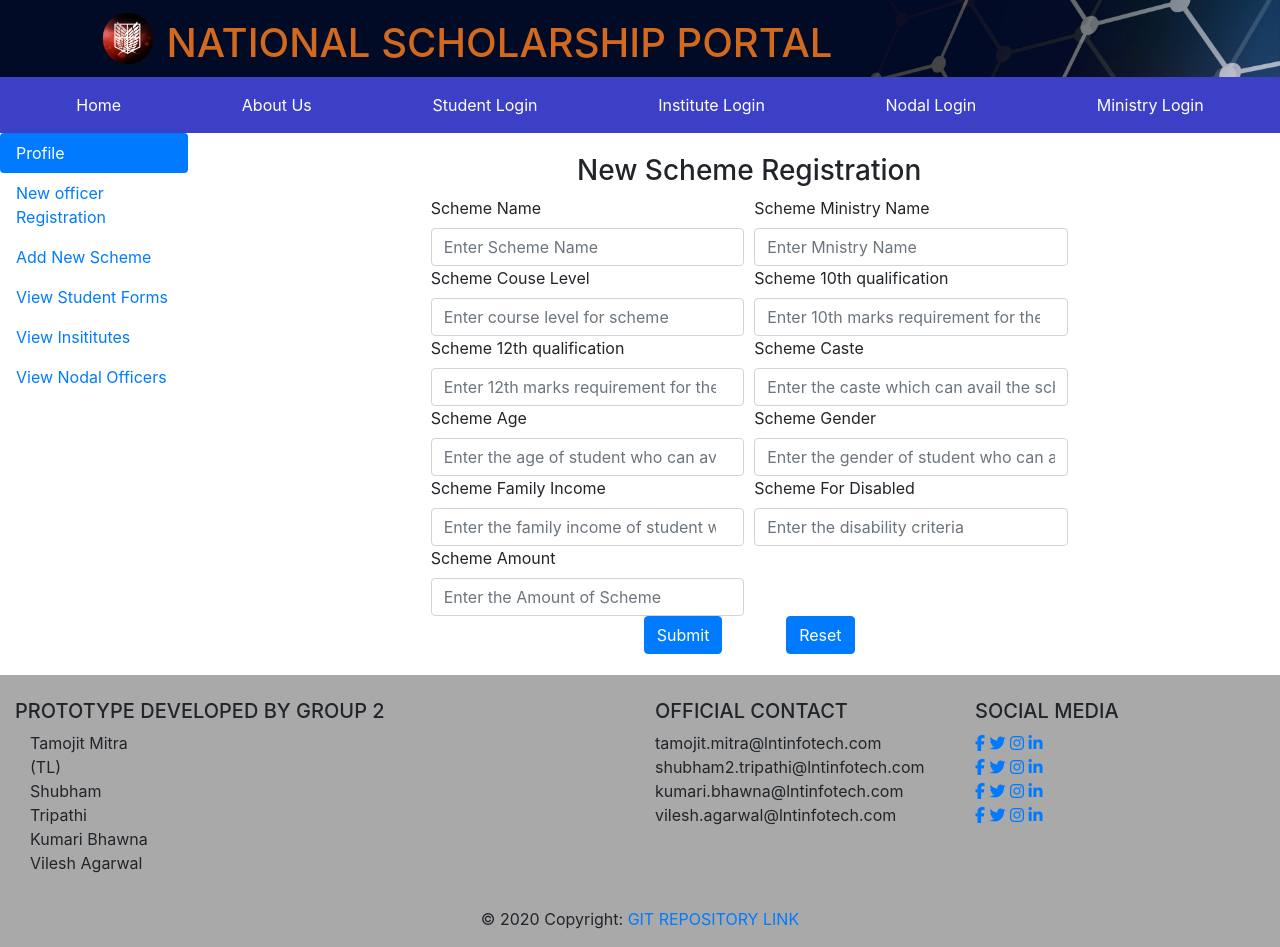
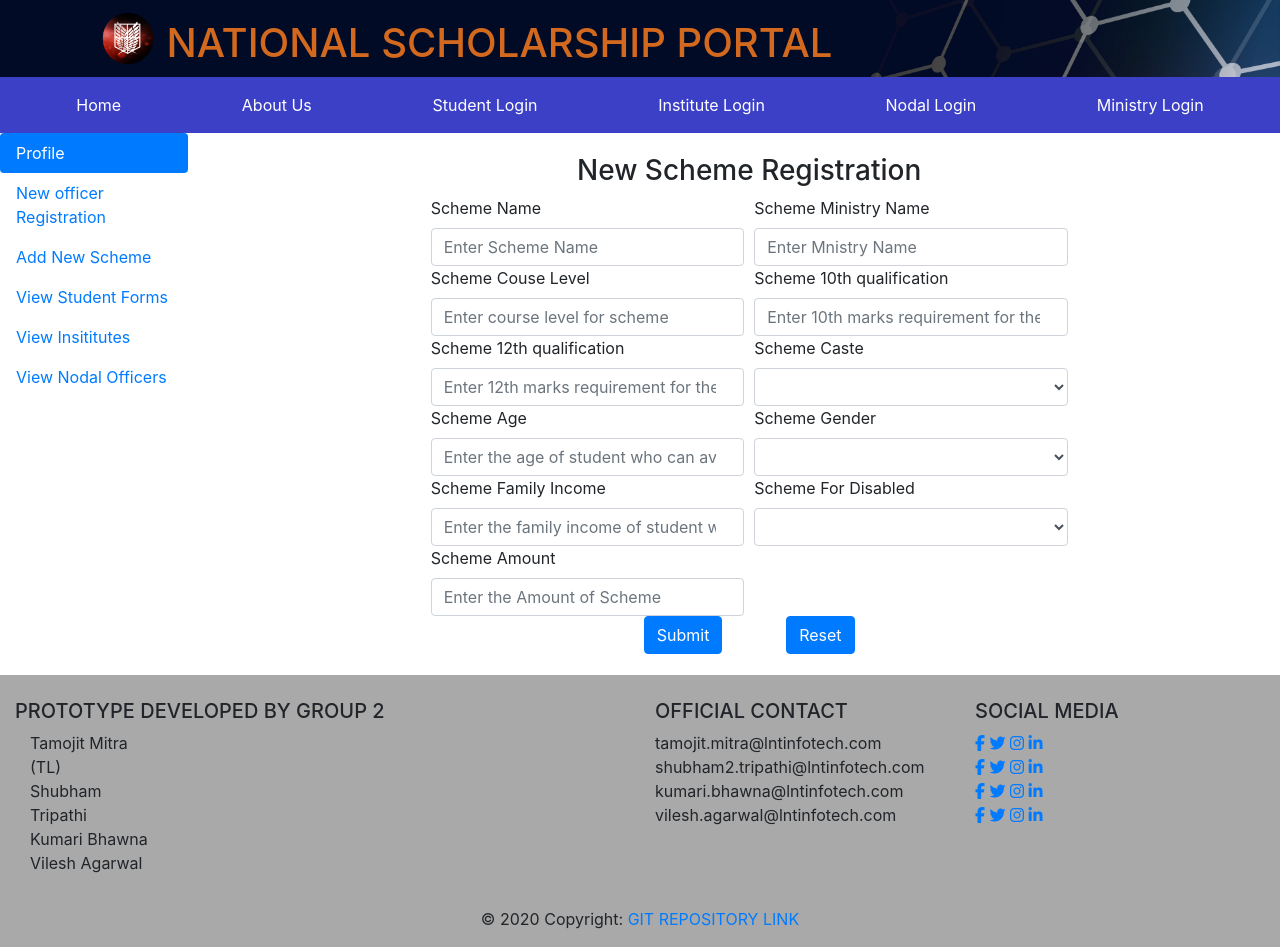
Before and after one commit to realtripathi/PGFrontEnd, an Angular app: page /ministryDashboard/freshScheme in a window 1280 px wide. Built offline with nearby package versions, Linux system fonts and the light colour scheme.

Commit message:
schemeReg and nodalReg form validation

```diff
--- a/src/app/nodal-register/nodal-register.component.html
+++ b/src/app/nodal-register/nodal-register.component.html
@@ -10,8 +10,10 @@
     <div class="form-row">
       <div class="col-md-6 mb-3">
         <label for="nodalName">Nodal Name</label>
-        <input type="text" name="nodalName" id="" class="form-control" placeholder="Enter Nodal Officer Name"
+        <input type="text" required #name="ngModel" [class.is-invalid]="name.invalid && name.touched" class="form-control" name="name" class="form-control" placeholder="Enter Nodal Officer Name"
           [(ngModel)]="nodalModel.nodalName">
+          <small class="text-danger" [class.d-none]="name.valid || name.untouched">Name is required</small>
+
       </div>
 
       <div class="col-md-6 mb-3">
@@ -24,14 +26,25 @@
 
       <div class="col-md-6 mb-3">
         <label for="nodalPhone">Nodal Phone Number</label>
-        <input type="number" name="nodalPhone" id="" class="form-control" placeholder="Enter Nodal Officer Contact Number"
+        <input type="number" required #phone="ngModel" pattern="\d{10}$" name="phone" [class.is-invalid]="phone.invalid && phone.touched" class="form-control" placeholder="Enter Nodal Officer Contact Number"
           [(ngModel)]="nodalModel.nodalPhone">
+
+          <div *ngIf="phone.errors && (phone.valid || phone.touched)">
+            <small class="text-danger" *ngIf="phone.errors.required">Phone number is required</small>
+            <small class="text-danger" *ngIf="phone.errors.pattern">Phone number must be a 10 digits number</small>
+
+          </div>
       </div>
 
       <div class="col-md-6 mb-3">
         <label for="nodalEmail">Nodal Email address</label>
-        <input type="text" name="nodalEmail" id="" class="form-control" placeholder="Enter Nodal Officer Email Id"
+        <input type="text" required #email="ngModel" pattern="[a-z0-9._%+-]+@[a-z0-9.-]+\.[a-z]{2,}$" name="email" [class.is-invalid]="email.invalid && email.touched" class="form-control" placeholder="Enter Nodal Officer Email Id"
           [(ngModel)]="nodalModel.nodalEmail">
+          <div *ngIf="email.errors && (email.valid || email.touched)">
+            <small class="text-danger" *ngIf="email.errors.required">Email is required</small>
+            <small class="text-danger" *ngIf="email.errors.pattern">Please enter a valid email</small>
+
+          </div>
       </div>
 
       <div class="col-md-6 mb-3">
--- a/src/app/scheme-register/scheme-register.component.html
+++ b/src/app/scheme-register/scheme-register.component.html
@@ -11,68 +11,85 @@
 
       <div class="col-md-6 md-3">
         <label for="schemeName">Scheme Name</label>
-        <input type="text" name="schemeName" id="" class="form-control" placeholder="Enter Scheme Name"
+        <input type="text" required #name="ngModel" [class.is-invalid]="name.invalid && name.touched" name="name" class="form-control" placeholder="Enter Scheme Name"
           [(ngModel)]="schemeModel.schemeName">
+          <small class="text-danger" [class.d-none]="name.valid || name.untouched">Name is required</small>
       </div>
 
       <div class="col-md-6 md-3">
         <label for="schemeMinistry">Scheme Ministry Name</label>
-        <input type="text" name="schemeMinistry" id="" class="form-control" placeholder="Enter Mnistry Name"
+        <input type="text" required #schemeMinistry="ngModel" [class.is-invalid]="schemeMinistry.invalid && schemeMinistry.touched" name="schemeMinistry" class="form-control" placeholder="Enter Mnistry Name"
           [(ngModel)]="schemeModel.schemeMinistry">
+          <small class="text-danger" [class.d-none]="schemeMinistry.valid || schemeMinistry.untouched">Ministry is required</small>
       </div>
 
       <div class="col-md-6 md-3">
         <label for="schemeCourseLevel">Scheme Couse Level</label>
-        <input type="text" name="schemeCourseLevel" id="" class="form-control"
+        <input type="text" required #schemeCourseLevel="ngModel" [class.is-invalid]="schemeCourseLevel.invalid && schemeCourseLevel.touched" name="schemeCourseLevel" class="form-control"
           placeholder="Enter course level for scheme" [(ngModel)]="schemeModel.schemeCourseLevel">
+          <small class="text-danger" [class.d-none]="schemeCourseLevel.valid || schemeCourseLevel.untouched">Course Level is required</small>
       </div>
 
       <div class="col-md-6 md-3">
         <label for="scheme10ec">Scheme 10th qualification</label>
-        <input type="number" name="scheme10ec" id="" class="form-control"
+        <input type="number"required #scheme10ec="ngModel" [class.is-invalid]="scheme10ec.invalid && scheme10ec.touched" name="scheme10ec" class="form-control"
           placeholder="Enter 10th marks requirement for the scheme" [(ngModel)]="schemeModel.scheme10EC">
+          <small class="text-danger" [class.d-none]="scheme10ec.valid || scheme10ec.untouched">10th percentage is required</small>
       </div>
 
       <div class="col-md-6 md-3">
         <label for="scheme12ec">Scheme 12th qualification</label>
-        <input type="number" name="scheme12ec" id="" class="form-control"
+        <input type="number" required #scheme12ec="ngModel" [class.is-invalid]="scheme12ec.invalid && scheme12ec.touched" name="scheme12ec" id="" class="form-control"
           placeholder="Enter 12th marks requirement for the scheme" [(ngModel)]="schemeModel.scheme12EC">
-      </div>
-      <div class="col-md-6 md-3">
-        <label for="schemeCaste">Scheme Caste</label>
-        <input type="text" name="schemeCaste" id="" class="form-control"
-          placeholder="Enter the caste which can avail the scheme" [(ngModel)]="schemeModel.schemeCaste">
+          <small class="text-danger" [class.d-none]="scheme12ec.valid || scheme12ec.untouched">12th percentage is required</small>
       </div>
 
       <div class="col-md-6 md-3">
+        <label for="schemeCaste">Scheme Caste</label>
+        <select class="custom-select" name="schemeCaste" id="" class="form-control" [(ngModel)]="schemeModel.schemeCaste">
+          <option selected value=null>Select Caste</option>
+          <option *ngFor="let scheme_castes of scheme_caste">{{scheme_castes}}</option>
+        </select>
+
+        </div>
+
+      <div class="col-md-6 md-3">
         <label for="schemeAge">Scheme Age</label>
-        <input type="number" name="schemeAge" id="" class="form-control"
+        <input type="number" name="schemeAge" id="" class="form-control" required #schemeAge="ngModel" [class.is-invalid]="schemeAge.invalid && schemeAge.touched"
           placeholder="Enter the age of student who can avail the scheme" [(ngModel)]="schemeModel.schemeAge">
+          <small class="text-danger" [class.d-none]="schemeAge.valid || schemeAge.untouched">Age is required</small>
       </div>
 
       <div class="col-md-6 md-3">
         <label for="schemeGender">Scheme Gender</label>
-        <input type="text" name="schemeGender" id="" class="form-control"
-          placeholder="Enter the gender of student who can avail the scheme" [(ngModel)]="schemeModel.schemeGender">
+        <select class="custom-select" name="schemeGender" class="form-control"  [(ngModel)]="schemeModel.schemeGender">
+          <option selected value=null>Select Gender</option>
+            <option *ngFor="let scheme_gender of scheme_Gender">{{scheme_gender}}</option>
+          </select>
+
       </div>
 
       <div class="col-md-6 md-3">
         <label for="schemeFamilyIncome">Scheme Family Income</label>
-        <input type="number" name="schemeFamilyIncome" id="" class="form-control"
+        <input type="number" name="schemeFamilyIncome" id="" class="form-control" required #schemeFamilyIncome="ngModel" [class.is-invalid]="schemeFamilyIncome.invalid && schemeFamilyIncome.touched"
           placeholder="Enter the family income of student who can avail the scheme"
           [(ngModel)]="schemeModel.schemeFamilyIncome">
+          <small class="text-danger" [class.d-none]="schemeFamilyIncome.valid || schemeFamilyIncome.untouched">Family Income is required</small>
       </div>
 
       <div class="col-md-6 md-3">
         <label for="schemeForDisabled">Scheme For Disabled</label>
-        <input type="text" name="schemeForDisabled" id="" class="form-control"
-          placeholder="Enter the disability criteria" [(ngModel)]="schemeModel.schemeForDisabled">
+        <select class="custom-select" name="schemeForDisabled" id="" class="form-control" [(ngModel)]="schemeModel.schemeForDisabled">
+          <option selected value=null>Select the disability criteria</option>
+            <option *ngFor="let scheme_for_disabled of scheme_for_Disabled">{{scheme_for_disabled}}</option>
+          </select>
       </div>
 
       <div class="col-md-6 md-3">
         <label for="schemeAmount">Scheme Amount</label>
-        <input type="number" name="schemeAmount" id="" class="form-control" placeholder="Enter the Amount of Scheme"
+        <input type="number" name="schemeAmount" id="" class="form-control" placeholder="Enter the Amount of Scheme" required #schemeAmount="ngModel" [class.is-invalid]="schemeAmount.invalid && schemeAmount.touched"
           [(ngModel)]="schemeModel.schemeAmount">
+          <small class="text-danger" [class.d-none]="schemeAmount.valid || schemeAmount.untouched">Scholarship Amount is required</small>
       </div>
 
     </div>
--- a/src/app/scheme-register/scheme-register.component.ts
+++ b/src/app/scheme-register/scheme-register.component.ts
@@ -11,6 +11,10 @@ import { SchemeService } from '../scheme.service';
 export class SchemeRegisterComponent implements OnInit {
 
   schemeModel=new Scheme();
+  scheme_Gender=['Female','Male','Other'];
+  scheme_for_Disabled=['Yes','No'];
+  scheme_caste=['Scheduled Caste', 'Scheduled Tribe','OBC','EWS'];
+
   constructor(private schemeService: SchemeService, private router:Router) { }
 
   ngOnInit(): void {
```
